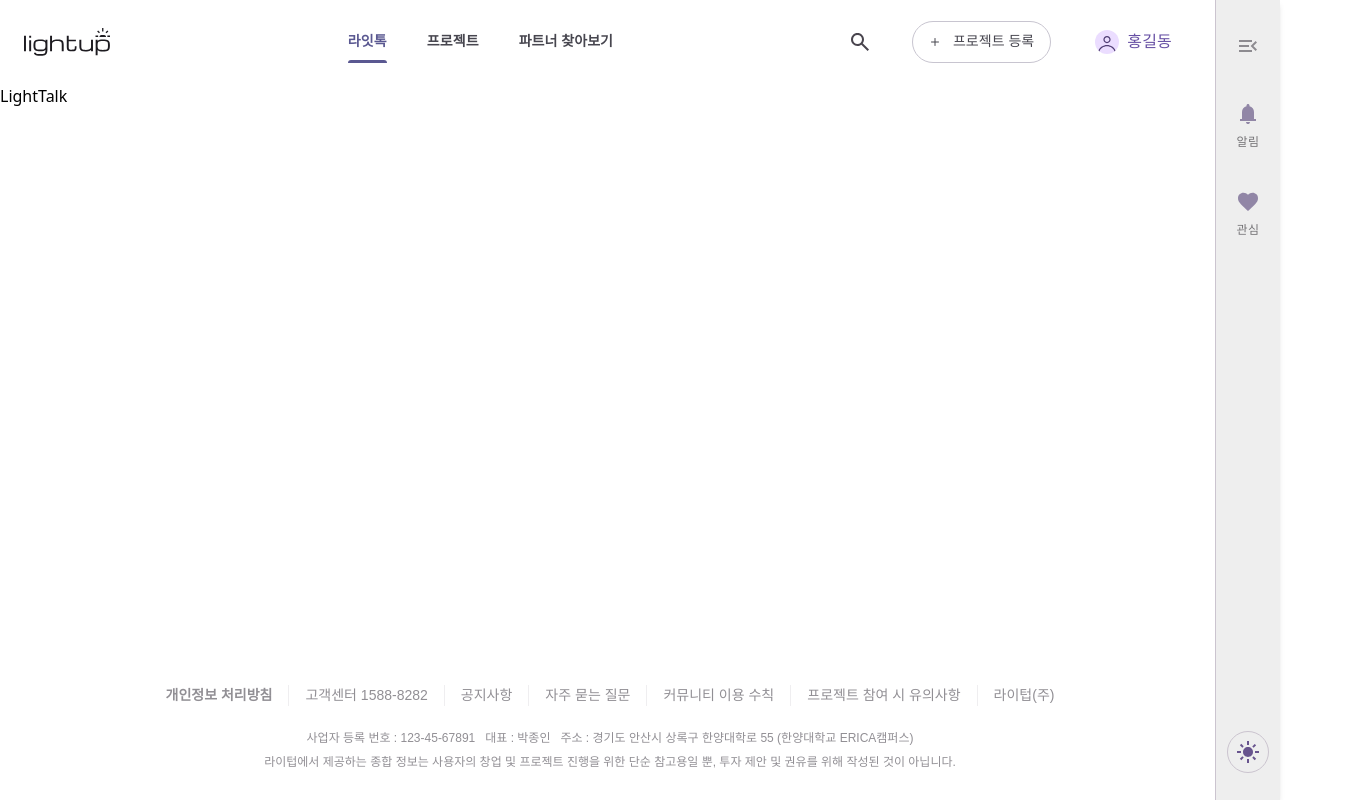
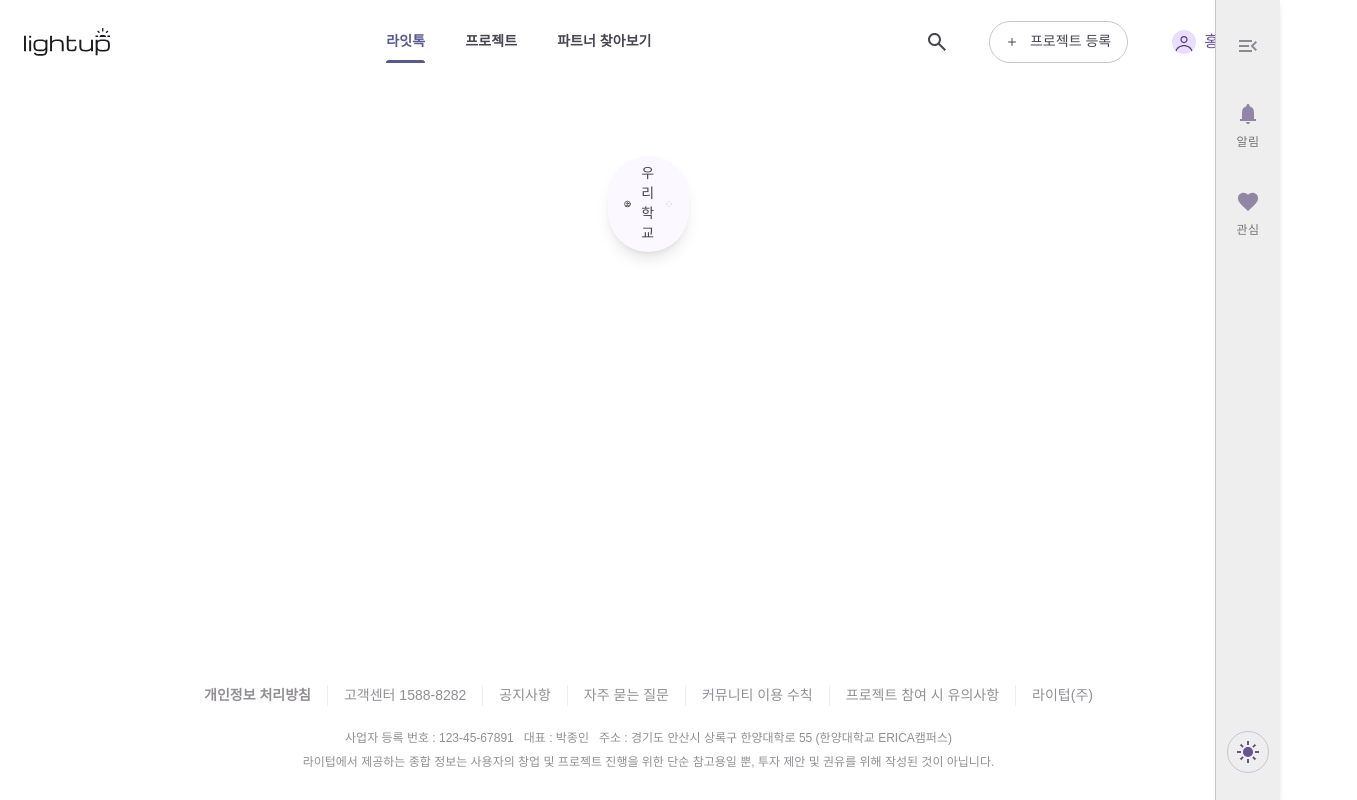
Before and after one commit to 1ronPark/Front-end, a React (Vite) app: page /lighttalk in a window 1280 px wide. Shown: the whole page, 1357 px wide, since content can reach past the window. Built offline with nearby package versions, Linux system fonts and the light colour scheme; a web font is replaced by a local one.

Commit message:
design: lightTalk - 작업초기 세팅

```diff
--- a/src/pages/LightTalk.tsx
+++ b/src/pages/LightTalk.tsx
@@ -1,5 +1,23 @@
+import { CircleUser } from "lucide-react";
+import cachedIcon from "../assets/icons/ic_cached.svg";
+
 export const LightTalk = () => {
-    return (
-        <div>LightTalk</div>
-    );
-}
+  return (
+    <div className="flex flex-col items-start justify-end px-[608px] pt-[72px] gap-[24px]">
+      <div className="flex justify-center items-center gap-[19px]">
+        <button className="flex justify-center items-center">
+          <div className="flex justify-center items-center px-4 py-2 gap-2 rounded-[100px] shadow-lg bg-[#FCF8FF]">
+            <CircleUser className="w-5 h-5 aspect-square" />
+            <span className="text-[#47464F] label-large">우리학교</span>
+            <button>
+              <img
+                src={cachedIcon}
+                className="w-6 h-6 aspect-square opacity-[0.38]"
+              />
+            </button>
+          </div>
+        </button>
+      </div>
+    </div>
+  );
+};
--- a/src/pages/project/Projects.tsx
+++ b/src/pages/project/Projects.tsx
@@ -1,5 +1,5 @@
-import ProjectFilterBar from '../../components/common/filter/ProjectFilterBar';
-import ProjectList from '../../components/common/projects/ProjectList';
+import ProjectFilterBar from "../../components/common/filter/ProjectFilterBar";
+import ProjectList from "../../components/common/projects/ProjectList";
 
 export const Projects = () => {
   return (
```
Also changed, not shown: src/assets/icons/ic_cached.svg (added). Lines whose indentation alone changed are shown as unchanged.
